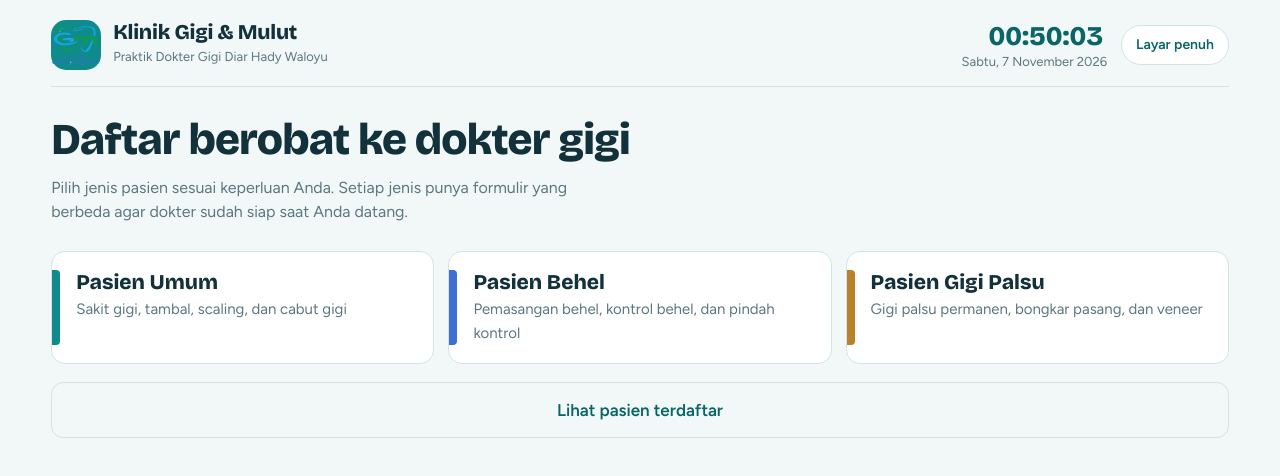
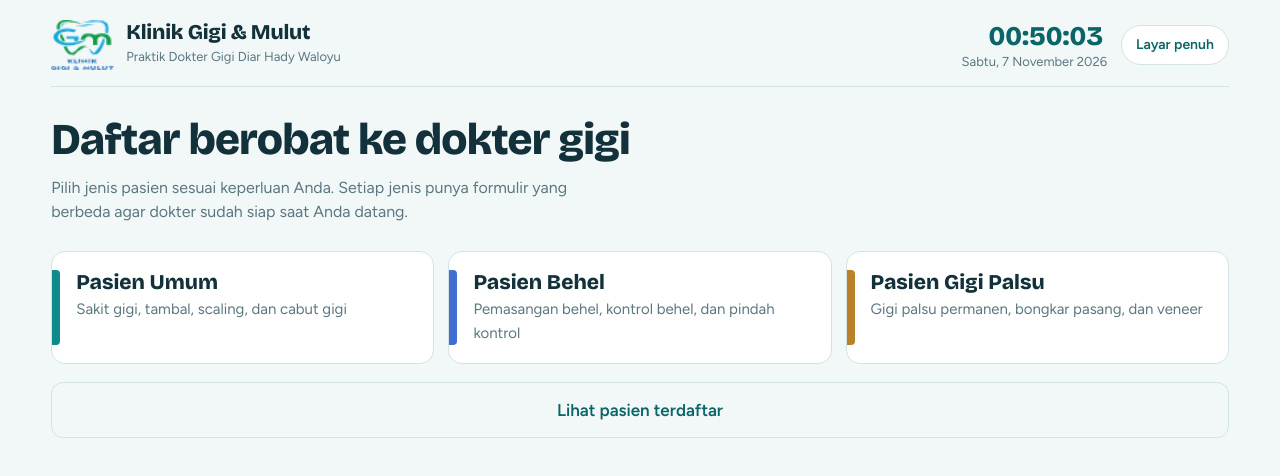
Before and after one commit to Peterslee/DentalV2, a plain HTML site: page index.html in a window 1280 px wide. Drawn offline with nearby package versions, Linux system fonts and the light colour scheme.

Commit message:
Add logo styles to style.css

```diff
--- a/style.css
+++ b/style.css
@@ -100,6 +100,8 @@ dl{display:grid;grid-template-columns:max-content 1fr;gap:6px 16px;margin:0 0 20
 .lg{display:flex;flex-wrap:wrap;gap:8px;margin:10px 0 4px}
 .mt{color:var(--mute);font-size:12.5px}
 .tb.rk td:first-child{color:inherit;width:auto;font-weight:600}
+.logo.img{width:auto;background:none;border-radius:0}
+.logo.img img{display:block;height:50px;width:auto;max-width:180px;object-fit:contain}
 .tb tr.s-ok>td:first-child{box-shadow:inset 3px 0 0 var(--okbar)}
 .tb tr.s-part>td:first-child{box-shadow:inset 3px 0 0 var(--ptbar)}
 .tb tr.s-none>td:first-child{box-shadow:inset 3px 0 0 var(--nobar)}
```
